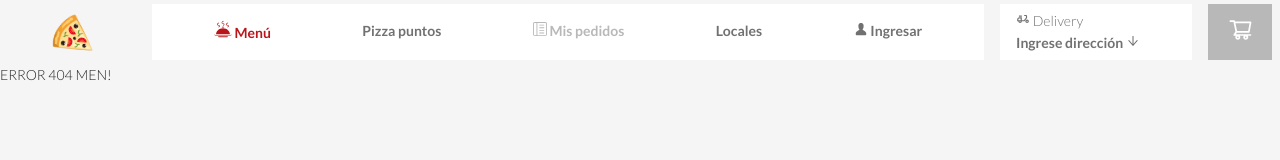
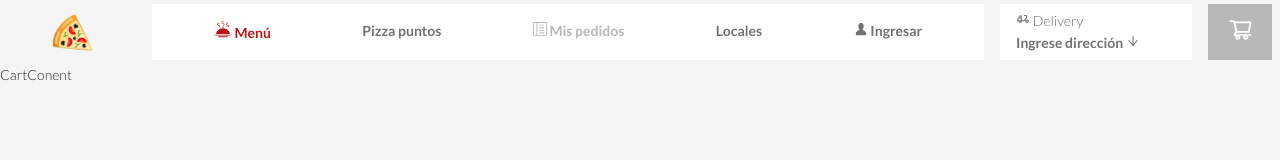
Before and after one commit to MageLnk/Desafio-Pizzeria, a React (Create React App) app: page /carrito in a window 1280 px wide. Shown: the top 160 px of the page. Built offline with nearby package versions, Linux system fonts and the light colour scheme.

Commit message:
Component cart created

```diff
--- a/src/App.css
+++ b/src/App.css
@@ -31,6 +31,9 @@ a:active {
 .home-page-container {
   grid-area: main-content;
 }
+.cart-content-container {
+  grid-area: main-content;
+}
 .stores-page-container {
   grid-area: main-content;
 }
--- a/src/App.jsx
+++ b/src/App.jsx
@@ -2,7 +2,7 @@ import { BrowserRouter, Route, Routes } from "react-router-dom";
 // Context
 import GeneralContext from "./Context/GeneralContext/Provider";
 // Components
-import { Home, Stores, PizzaDetail, PizzaPoints, Error404 } from "./pages";
+import { Home, Cart, Stores, PizzaDetail, PizzaPoints, Error404 } from "./pages";
 // Layout
 import { Navbar, Footer } from "./Layout";
 // Style
@@ -18,6 +18,7 @@ const App = () => {
           <Routes>
             <Route path="/" element={<Home />} />
             <Route path="/stores" element={<Stores />} />
+            <Route path="/carrito" element={<Cart />} />
             <Route path="/pizza/:id" element={<PizzaDetail />} />
             <Route path="/pizza-points" element={<PizzaPoints />} />
 
--- /dev/null
+++ b/src/Components/ContentComponents/CartContent/index.jsx
@@ -0,0 +1,5 @@
+const CartConent = () => {
+  return <div>CartConent</div>;
+};
+
+export default CartConent;
--- a/src/Components/ContentComponents/index.js
+++ b/src/Components/ContentComponents/index.js
@@ -1,4 +1,5 @@
 export { default as HomeContent } from "./HomeContent";
+export { default as CartContent } from "./CartContent";
 export { default as PizzaDetailContent } from "./PizzaDetailContent";
 export { default as PizzaPointsContent } from "./PizzaPointsContent";
 export { default as StoresContent } from "./StoresContent";
--- /dev/null
+++ b/src/pages/Cart/index.jsx
@@ -0,0 +1,12 @@
+// Component
+import { CartContent } from "../../Components/ContentComponents";
+// App
+const Error404 = () => {
+  return (
+    <div className="cart-content-container">
+      <CartContent />
+    </div>
+  );
+};
+
+export default Error404;
--- a/src/pages/index.js
+++ b/src/pages/index.js
@@ -1,4 +1,5 @@
 export { default as Home } from "./Home";
+export { default as Cart } from "./Cart";
 export { default as Stores } from "./Stores";
 export { default as PizzaDetail } from "./PizzaDetail";
 export { default as PizzaPoints } from "./PizzaPoints";
```
